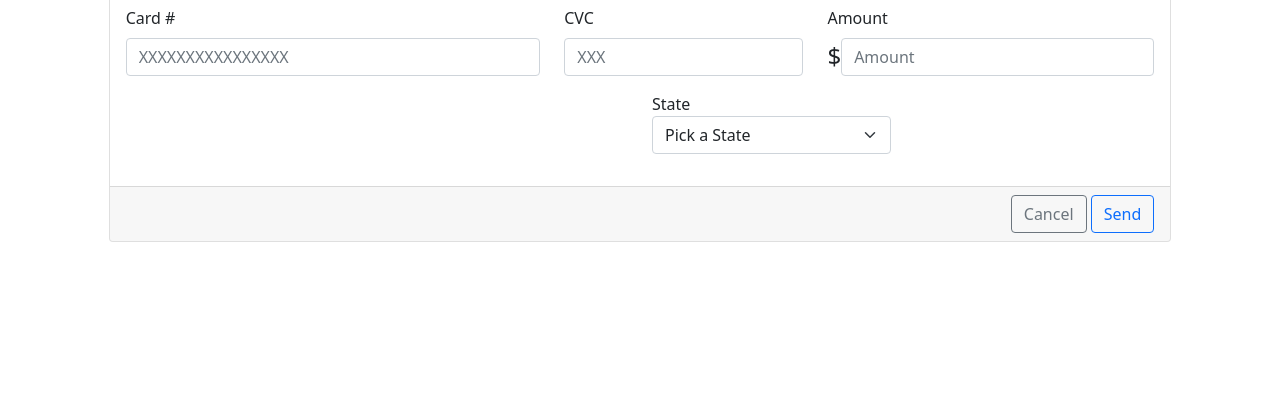
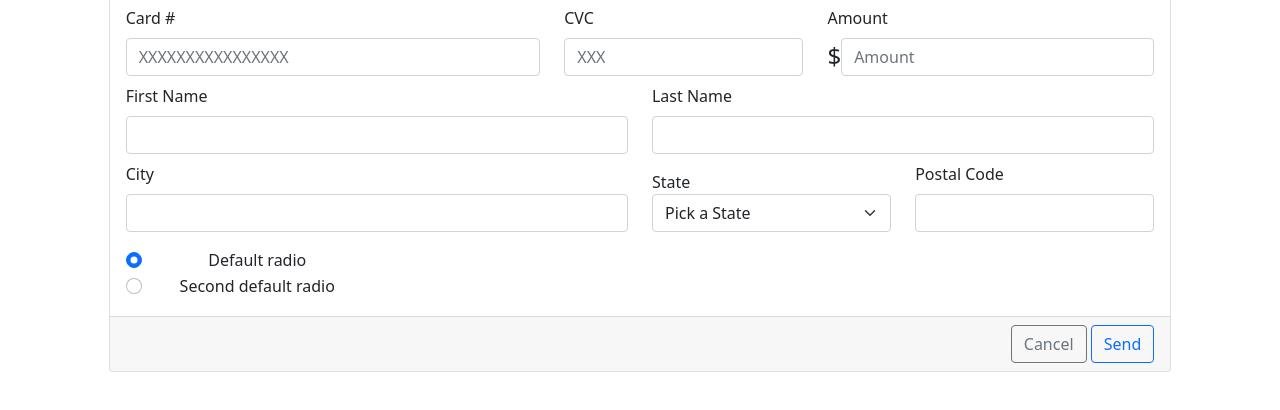
Before and after one commit to Kacian417/Kennedy-HTML-forms1, a plain HTML site: page index.html in a window 1280 px wide. Shown: the part 124-534 px from the top of the page. Drawn offline with nearby package versions, Linux system fonts and the light colour scheme.

Commit message:
added first and laast name

```diff
--- a/index.html
+++ b/index.html
@@ -24,19 +24,19 @@
                     </div>
                     <div class="row">
                         <div class="col-5">
-                            <div class="mb-3 text-start">
+                            <div class="mb-2 text-start">
                                 <label for="card-number" class="form-label">Card #</label>
                                 <input type="text" class="form-control" id="card-number" placeholder="XXXXXXXXXXXXXXXX" min-length="16" max-length="16" required/>
                             </div>
                         </div>
                         <div class="col-3">
-                            <div class="mb-3 text-start">
+                            <div class="mb-2 text-start">
                                 <label for="cvc-number" class="form-label">CVC</label>
                                 <input type="text" class="form-control" id="cvc-number" placeholder="XXX" min-length="3" max-length="3" required/>
                             </div>
                         </div>
                         <div class="col-4">
-                            <div class="mb-3 text-start">
+                            <div class="mb-2 text-start">
                                 <label for="dollar-amount" class="form-label">Amount</label>
                                 <div class="d-flex">
                                     <span class="fs-4">$</span>
@@ -46,24 +46,62 @@
                         </div>
                     </div>
                     <div class="row">
+                        <div class="col-6">
+                            <div class="mb-2 text-start">
+                                <label for="first-name" class="form-label">First Name</label>
+                                <input type="text" class="form-control" id="first-name" placeholder="" min-length="16" max-length="16" required/>
+                            </div>
+                        </div>
+                        <div class="col-6">
+                            <div class="mb-2 text-start">
+                                <label for="last-time" class="form-label">Last Name</label>
+                                <input type="text" class="form-control" id="last-name" placeholder="" min-length="16" max-length="16" required/>
+                            </div>
+                        </div>
+                    </div>
 
-                    </div>
                     <div class="row">
-                        <div class="col-6"></div>
+                        <div class="col-6">
+                            <div class="mb-3 text-start">
+                                <label for="city-name" class="form-label">City</label>
+                                <input type="text" class="form-control" id="city" placeholder="" min-length="5" max-length="25" required/>
+                            </div>
+                        </div>
                         <div class="col-3">
-                            <div class="mb-3 text-start">
+                            <div class="mb-3 mt-2 text-start">
                                 <label for="us-state">State</label>
                                 <select id="us-state" class="form-select" aria-label="Default select example">
                                     <option selected>Pick a State</option>
                                     <option value="1">One</option>
                                     <option value="2">Two</option>
                                     <option value="3">Three</option>
-                                  </select>
+                                </select>
                             </div>
                         </div>
-                        <div class="col-3"></div>
+                        <div class="col-3">
+                            <div class="mb-3 text-start">
+                                <label for="postal-code" class="form-label">Postal Code</label>
+                                <input type="text" class="form-control" id="postal-code" placeholder="" min-length="5" max-length="19" required/>
+                            </div>
+                        </div>
                     </div>
-                    <div class="row"></div>
+
+                    <div class="row">
+                        <div class="col-3">
+                            <div class="form-check">
+                                <input class="form-check-input" type="radio" name="exampleRadios" id="exampleRadios1" value="option1" checked>
+                                <label class="form-check-label" for="exampleRadios1">
+                                  Default radio
+                                </label>
+                            </div>
+                            <div class="form-check">
+                                <input class="form-check-input" type="radio" name="exampleRadios" id="exampleRadios2" value="option2">
+                                <label class="form-check-label" for="exampleRadios2">
+                                  Second default radio
+                                </label>
+                            </div>
+                        </div>
+                    </div>
                 </div>
 
 
```
